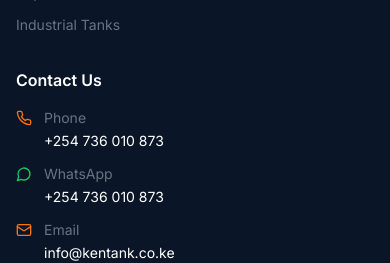
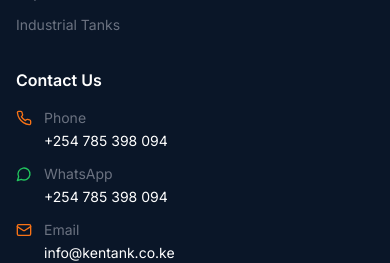
Before and after one commit to kipkoechkevin611-cloud/kentanki, a Next.js app: page /about in a window 390 px wide. Shown: the part 9561-9824 px from the top of the page. Built offline with nearby package versions, Linux system fonts and the light colour scheme.

Commit message:
Update phone number to +254 785 398 094

```diff
--- a/src/app/contact/page.tsx
+++ b/src/app/contact/page.tsx
@@ -40,8 +40,8 @@
     {
       icon: Phone,
       title: 'Phone',
-      details: ['+254 736 010 873'],
-      action: 'tel:+2540736010873',
+      details: ['+254 785 398 094'],
+      action: 'tel:+254785398094',
       color: 'bg-green-100 text-green-600',
     },
     {
@@ -127,14 +127,14 @@
           {/* Quick Action Buttons */}
           <div className="flex flex-wrap justify-center gap-4 mt-8">
             <a
-              href="tel:+2540736010873"
+              href="tel:+254785398094"
               className="flex items-center gap-2 bg-green-500 hover:bg-green-600 text-white px-6 py-3 rounded-lg font-semibold transition-colors"
             >
               <Phone className="w-5 h-5" />
               Call Now
             </a>
             <a
-              href="https://wa.me/2540736010873"
+              href="https://wa.me/254785398094"
               target="_blank"
               rel="noopener noreferrer"
               className="flex items-center gap-2 bg-green-600 hover:bg-green-700 text-white px-6 py-3 rounded-lg font-semibold transition-colors"
@@ -291,7 +291,7 @@
               Get instant responses to your inquiries via WhatsApp
             </p>
             <a
-              href="https://wa.me/2540736010873"
+              href="https://wa.me/254785398094"
               target="_blank"
               rel="noopener noreferrer"
               className="inline-flex items-center gap-2 bg-white text-green-500 px-8 py-4 rounded-lg font-semibold text-lg hover:bg-gray-100 transition-colors"
--- a/src/components/Footer.tsx
+++ b/src/components/Footer.tsx
@@ -118,8 +118,8 @@
                 <Phone className="w-4 h-4 text-orange-500 mt-0.5 flex-shrink-0" />
                 <div>
                   <p className="text-sm text-gray-400">Phone</p>
-                  <a href="tel:+2540736010873" className="text-white hover:text-orange-500 transition-colors text-sm">
-                    +254 736 010 873
+                  <a href="tel:+254785398094" className="text-white hover:text-orange-500 transition-colors text-sm">
+                    +254 785 398 094
                   </a>
                 </div>
               </div>
@@ -127,8 +127,8 @@
                 <MessageCircle className="w-4 h-4 text-green-500 mt-0.5 flex-shrink-0" />
                 <div>
                   <p className="text-sm text-gray-400">WhatsApp</p>
-                  <a href="https://wa.me/2540736010873" target="_blank" rel="noopener noreferrer" className="text-white hover:text-orange-500 transition-colors text-sm">
-                    +254 736 010 873
+                  <a href="https://wa.me/254785398094" target="_blank" rel="noopener noreferrer" className="text-white hover:text-orange-500 transition-colors text-sm">
+                    +254 785 398 094
                   </a>
                 </div>
               </div>
```
